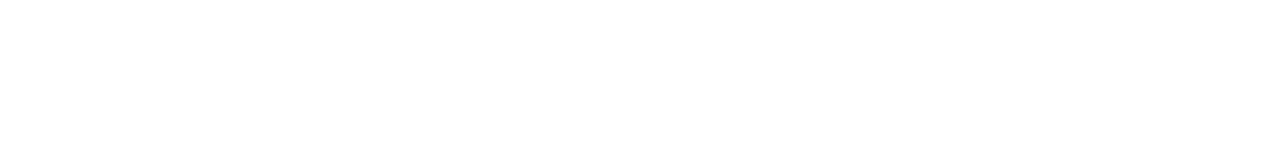
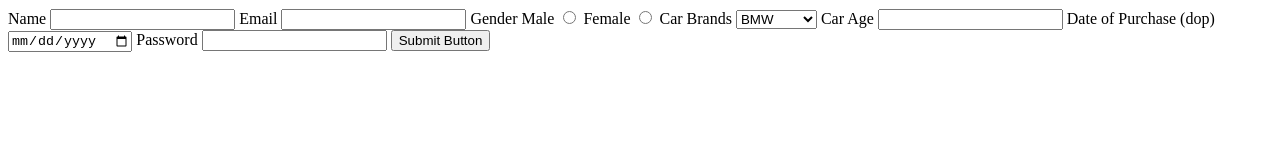
Before and after one commit to acciojob/car-insurance-form-manju-sri, a website: page main.html in a window 1280 px wide. Drawn offline with Linux system fonts and the light colour scheme.

Commit message:
created a submission

```diff
--- a/main.html
+++ b/main.html
@@ -11,6 +11,28 @@
     <script type="text/javascript" src="./script.js">
 </script>
 
+	<label for="name">Name</label>
+	<input type="text" id="name" required>
+	<label for="email">Email</label>
+	<input type="email" id="email" required>
+	<label>Gender</label>
+	<label for="gender_m">Male</label>
+	<input type="radio" id="gender_m" name="gender" required>
+	<label for="gender_f">Female</label>
+	<input type="radio" id="gender_f" name="gender" required>
+	<label for="cars">Car Brands</label>
+	<select id="cars">
+		<option value="BMW">BMW</option>
+		<option value="Audi">Audi</option>
+		<option value="Mercedez">Mercedez</option>
+	</select>
+	<label for="carage">Car Age</label>
+	<input type="number" id="carage" required>
+	<label for="dop">Date of Purchase (dop)</label>
+	<input type="date" id="dop" required>
+	<label for="password">Password</label>
+	<input type="password" id="password" required>
+	<button type="submit">Submit Button</button>
 </body>
 
 </html>
```
